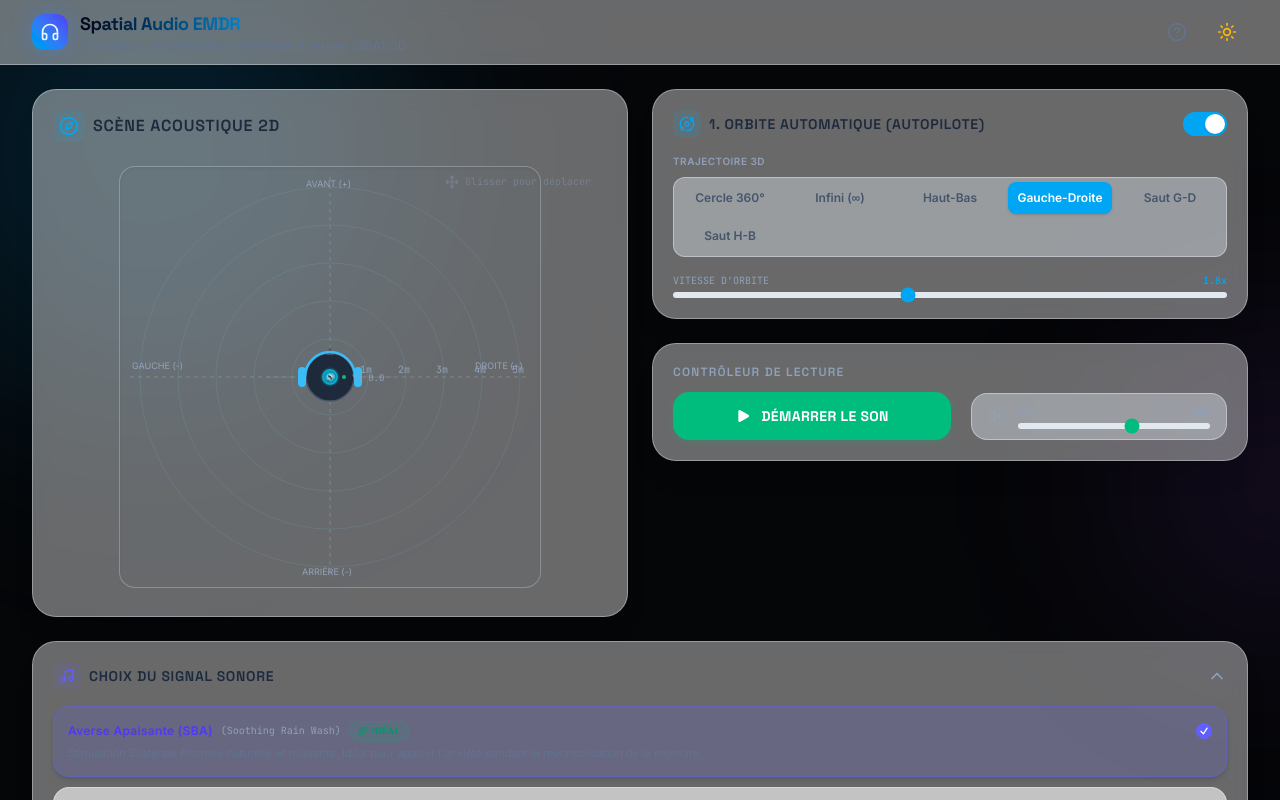
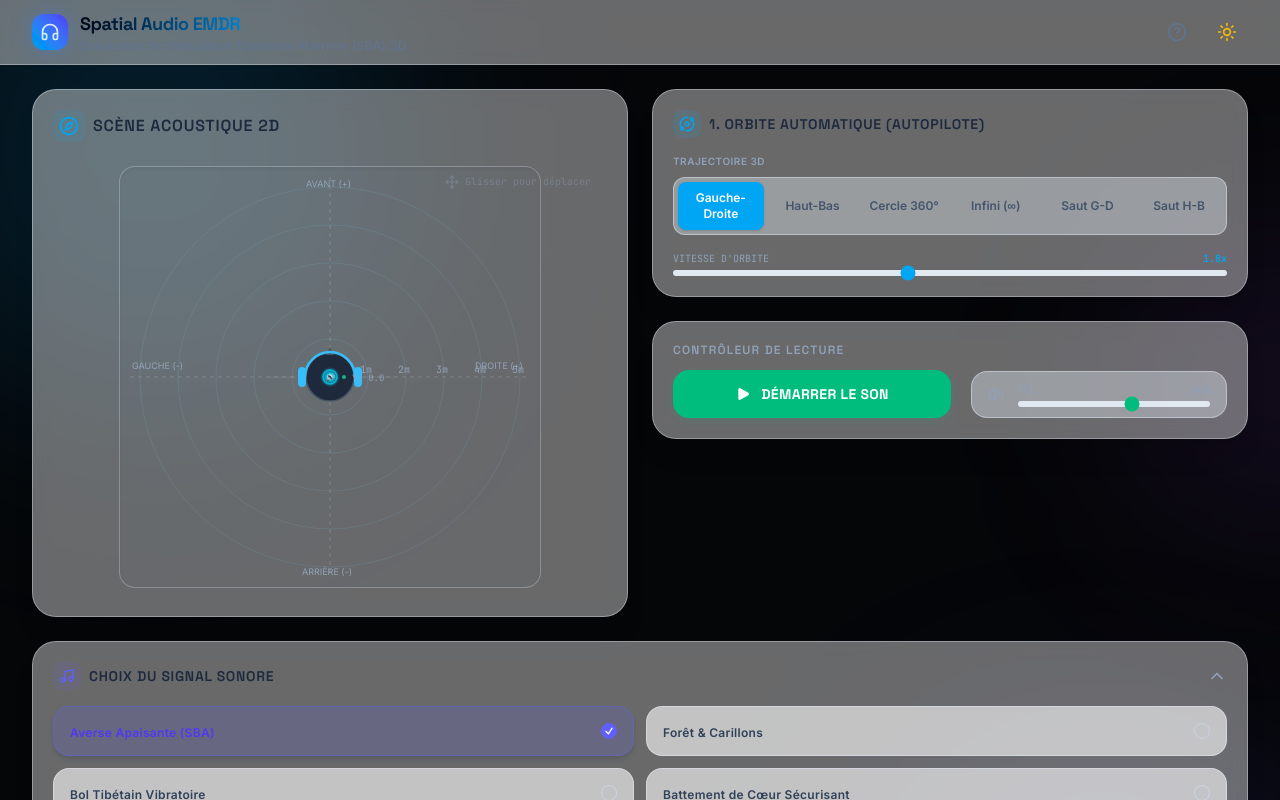
Before and after one commit to ericsotoca/Spacial, a React (Vite) app: page / in a window 1280 px wide. Shown: the top 800 px of the page. Built offline with nearby package versions, Linux system fonts and the light colour scheme.

Commit message:
feat: improve autopilot logic and trajectories
Disable autopilot when manual position is set and automatically enable it when selecting a new trajectory. Add linear "Left-Right" trajectory option.

```diff
--- a/src/App.tsx
+++ b/src/App.tsx
@@ -269,7 +269,10 @@ export default function App() {
           <div className="flex flex-col gap-6">
             <AcousticScene
               position={position}
-              onChangePosition={setPosition}
+              onChangePosition={(newPos) => {
+                setPosition(newPos);
+                setIsAutopilot(false);
+              }}
               audioEngine={audioEngine}
               isPlaying={isPlaying}
               isDarkMode={isDarkMode}
@@ -284,9 +287,11 @@ export default function App() {
               isPlaying={isPlaying}
               onTogglePlay={() => setIsPlaying((prev) => !prev)}
               isAutopilot={isAutopilot}
-              onToggleAutopilot={() => setIsAutopilot((prev) => !prev)}
               activeTrajectory={activeTrajectory}
-              onChangeTrajectory={setActiveTrajectory}
+              onChangeTrajectory={(type) => {
+                setActiveTrajectory(type);
+                setIsAutopilot(true);
+              }}
               orbitSpeed={orbitSpeed}
               onChangeOrbitSpeed={setOrbitSpeed}
             />
--- a/src/components/AudioControls.tsx
+++ b/src/components/AudioControls.tsx
@@ -1,6 +1,6 @@
 import React, { useState } from 'react';
 import { SoundType, TrajectoryType, SoundOption, TrajectoryOption } from '../types';
-import { Play, Square, Volume2, Music, Orbit, Sparkles, ChevronDown, ChevronUp } from 'lucide-react';
+import { Play, Square, Volume2, Music, Orbit, ChevronDown, ChevronUp } from 'lucide-react';
 
 interface AudioControlsProps {
   volume: number;
@@ -8,7 +8,6 @@ interface AudioControlsProps {
   isPlaying: boolean;
   onTogglePlay: () => void;
   isAutopilot: boolean;
-  onToggleAutopilot: () => void;
   activeTrajectory: TrajectoryType;
   onChangeTrajectory: (type: TrajectoryType) => void;
   orbitSpeed: number;
@@ -21,13 +20,22 @@ export const AudioControls: React.FC<AudioControlsProps> = ({
   isPlaying,
   onTogglePlay,
   isAutopilot,
-  onToggleAutopilot,
   activeTrajectory,
   onChangeTrajectory,
   orbitSpeed,
   onChangeOrbitSpeed,
 }) => {
   const trajectoryOptions: TrajectoryOption[] = [
+    {
+      id: 'left_right',
+      name: 'Gauche-Droite',
+      description: 'Mouvement linéaire oscillant de gauche à droite devant vous.',
+    },
+    {
+      id: 'up_down',
+      name: 'Haut-Bas',
+      description: 'Oscillation verticale ample pour tester la perception d\'élévation 3D.',
+    },
     {
       id: 'circle',
       name: 'Cercle 360°',
@@ -37,16 +45,6 @@ export const AudioControls: React.FC<AudioControlsProps> = ({
       id: 'infinity',
       name: 'Infini (∞)',
       description: 'Trajectoire complexe en lemniscate (figure-8) croisant les oreilles.',
-    },
-    {
-      id: 'up_down',
-      name: 'Haut-Bas',
-      description: 'Oscillation verticale ample pour tester la perception d\'élévation 3D.',
-    },
-    {
-      id: 'left_right',
-      name: 'Gauche-Droite',
-      description: 'Mouvement linéaire oscillant de gauche à droite devant vous.',
     },
     {
       id: 'teleport_left_right',
@@ -66,7 +64,7 @@ export const AudioControls: React.FC<AudioControlsProps> = ({
       {/* Autopilot/Orbite automatic Card */}
       <div id="autopilot-card" className="bg-white/40 dark:bg-white/5 backdrop-blur-md rounded-3xl border border-slate-200/40 dark:border-white/10 p-5 shadow-xl transition-all duration-300">
 
-        {/* Header with Switcher */}
+        {/* Header (No Switcher) */}
         <div className="flex items-center justify-between mb-4">
           <div className="flex items-center gap-2">
             <div className="p-1.5 rounded-lg bg-sky-500/10 text-sky-500">
@@ -76,35 +74,19 @@ export const AudioControls: React.FC<AudioControlsProps> = ({
               1. Orbite Automatique (Autopilote)
             </h3>
           </div>
-
-          {/* iOS Style Toggle Switch */}
-          <button
-            id="autopilot-toggle"
-            onClick={onToggleAutopilot}
-            aria-label="Activer l'orbite automatique"
-            className={`relative inline-flex h-6 w-11 shrink-0 cursor-pointer rounded-full border-2 border-transparent transition-colors duration-200 ease-in-out focus:outline-none ${
-              isAutopilot ? 'bg-sky-500' : 'bg-slate-200 dark:bg-white/10'
-            }`}
-          >
-            <span
-              className={`pointer-events-none inline-block h-5 w-5 transform rounded-full bg-white shadow ring-0 transition duration-200 ease-in-out ${
-                isAutopilot ? 'translate-x-5' : 'translate-x-0'
-              }`}
-            />
-          </button>
         </div>
 
-        {/* Autopilot details (fade away/disabled look if inactive) */}
-        <div className={`transition-all duration-300 ${isAutopilot ? 'opacity-100' : 'opacity-40 pointer-events-none'}`}>
+        {/* Autopilot details (Always Interactive) */}
+        <div className="transition-all duration-300 opacity-100">
 
           {/* Trajectory option pills */}
           <div className="mb-4">
             <span className="block text-[10px] text-slate-400 dark:text-slate-500 uppercase tracking-wider font-semibold mb-2">
               Trajectoire 3D
             </span>
-            <div className="grid grid-cols-2 sm:grid-cols-5 gap-1.5 p-1 bg-slate-200/40 dark:bg-black/35 rounded-xl border border-slate-200/50 dark:border-white/5">
+            <div className="grid grid-cols-2 sm:grid-cols-3 md:grid-cols-6 gap-1.5 p-1 bg-slate-200/40 dark:bg-black/35 rounded-xl border border-slate-200/50 dark:border-white/5">
               {trajectoryOptions.map((traj) => {
-                const isSelected = activeTrajectory === traj.id;
+                const isSelected = activeTrajectory === traj.id && isAutopilot;
                 return (
                   <button
                     key={traj.id}
@@ -305,7 +287,7 @@ export const SoundPickerCard: React.FC<SoundPickerCardProps> = ({
       </button>
 
       {isSoundPickerExpanded && (
-        <div className="mt-4 flex flex-col gap-2.5">
+        <div className="mt-4 grid grid-cols-1 sm:grid-cols-2 gap-3">
           {soundOptions.map((opt) => {
             const isSelected = activeSound === opt.id;
             return (
@@ -313,35 +295,22 @@ export const SoundPickerCard: React.FC<SoundPickerCardProps> = ({
                 key={opt.id}
                 id={`sound-opt-${opt.id}`}
                 onClick={() => onChangeSound(opt.id)}
-                className={`w-full text-left p-3.5 rounded-2xl border transition-all duration-200 group flex items-start justify-between cursor-pointer ${
+                className={`w-full text-left py-3 px-4 rounded-2xl border transition-all duration-200 group flex items-center justify-between cursor-pointer ${
                   isSelected
                     ? 'bg-indigo-500/15 border-indigo-500/40 dark:bg-indigo-500/10 shadow-md'
                     : 'bg-white/60 hover:bg-slate-100/80 dark:bg-white/5 dark:hover:bg-white/10 border-slate-200/60 dark:border-white/5'
                 }`}
               >
                 <div className="flex-grow pr-4">
-                  <div className="flex items-center gap-2 mb-1 flex-wrap">
-                    <span className={`text-xs font-semibold tracking-wide ${
-                      isSelected ? 'text-indigo-600 dark:text-indigo-400 font-bold' : 'text-slate-700 dark:text-slate-200'
-                    }`}>
-                      {opt.name}
-                    </span>
-                    <span className="text-[10px] text-slate-400 dark:text-slate-500 font-mono">
-                      ({opt.englishName})
-                    </span>
-                    {opt.isIdeal && (
-                      <span className="flex items-center gap-1 text-[9px] font-bold uppercase tracking-wider px-2 py-0.5 rounded-full bg-emerald-500/10 dark:bg-emerald-500/20 text-emerald-600 dark:text-emerald-400 border border-emerald-500/15">
-                        <Sparkles className="w-2.5 h-2.5" /> Idéal
-                      </span>
-                    )}
-                  </div>
-                  <p className="text-[11px] text-slate-500 dark:text-slate-400 leading-relaxed font-sans">
-                    {opt.description}
-                  </p>
+                  <span className={`text-xs font-semibold tracking-wide ${
+                    isSelected ? 'text-indigo-600 dark:text-indigo-400 font-bold' : 'text-slate-700 dark:text-slate-200'
+                  }`}>
+                    {opt.name}
+                  </span>
                 </div>
 
                 {/* Checklist Indicator */}
-                <div className="shrink-0 pt-0.5">
+                <div className="shrink-0">
                   <div className={`w-4 h-4 rounded-full border flex items-center justify-center transition-colors ${
                     isSelected
                       ? 'border-indigo-500 bg-indigo-500 text-white'
```
